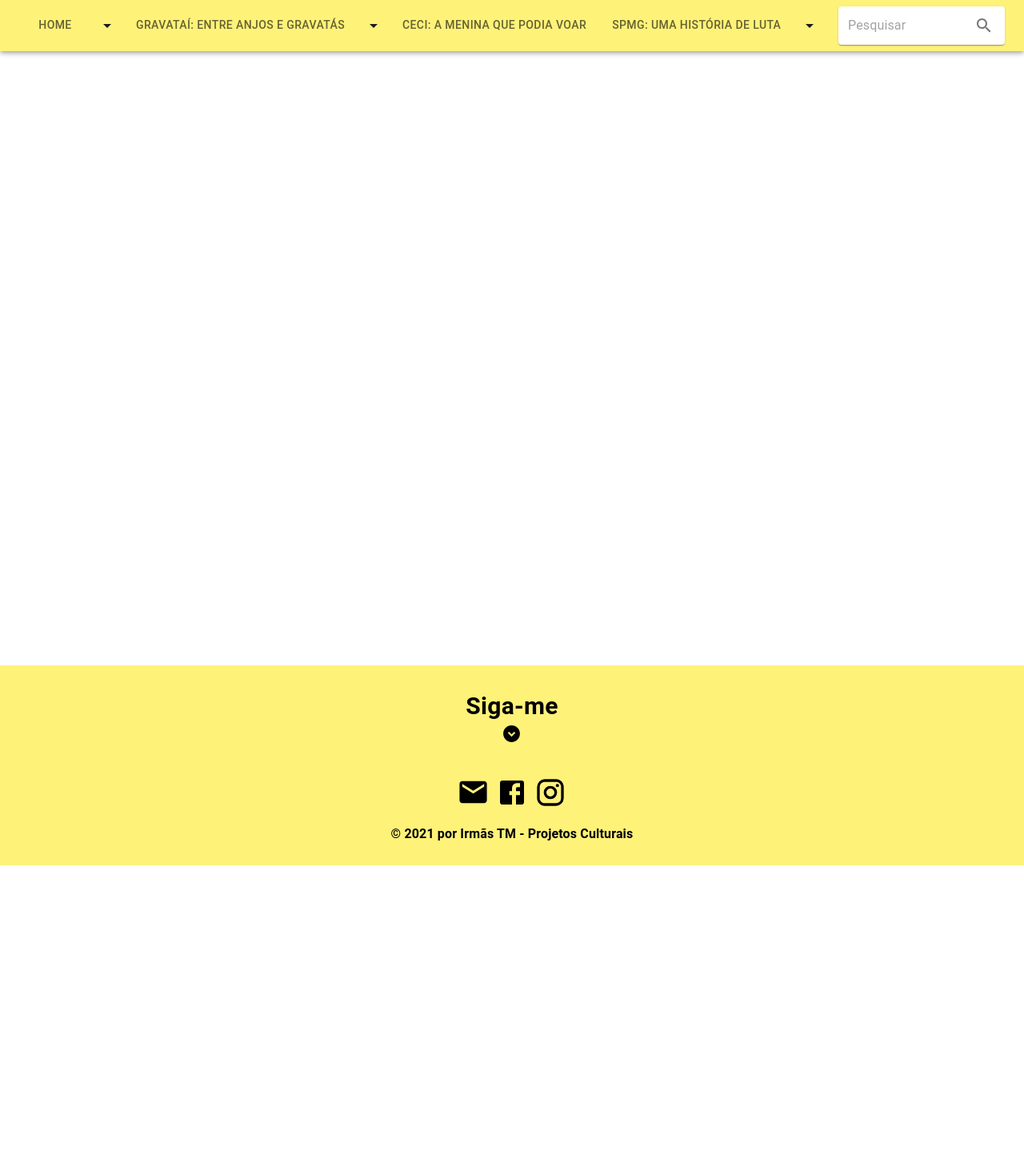
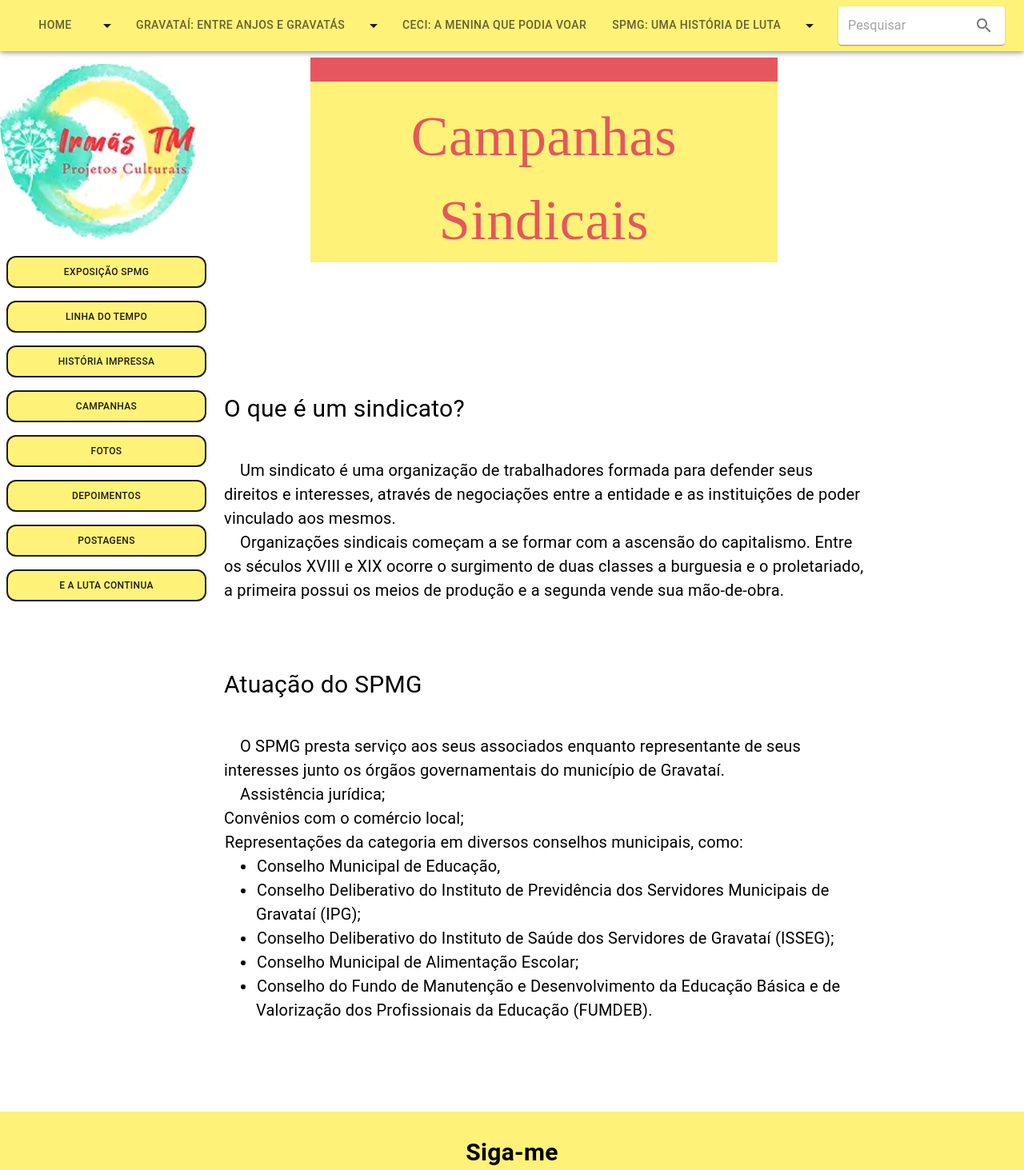
Before and after one commit to RuanF7/projetos_culturais_website, a Next.js app: page /spmg/campanhas/Campanhas in a window 1280 px wide. Shown: the top 1463 px of the page at 80% size. Before the commit the page ends 1082 px from the top, so only its background shows below. Built offline with nearby package versions, Linux system fonts and the light colour scheme.

Commit message:
feat: Campanhas

```diff
--- a/src/pages/spmg/campanhas/Campanhas.tsx
+++ b/src/pages/spmg/campanhas/Campanhas.tsx
@@ -1,8 +1,99 @@
+import SpmgButtons from '@/components/spmgButtons/SpmgButtons'
+import { Box, Typography } from '@mui/material'
 import React from 'react'
 
 function Campanhas() {
   return (
-    <div>Campanhas</div>
+    <>
+      <SpmgButtons />
+      <Box
+        sx={{
+          display: 'flex',
+          justifyContent: 'center',
+          flexDirection: 'column',
+          marginLeft: 10,
+        }}>
+        <Box
+          sx={{
+            display: 'flex',
+            flexDirection: 'column',
+            justifyContent: 'center',
+            alignItems: 'center',
+            padding: 10,
+          }}>
+          <Box sx={{ backgroundColor: 'secondary.main', width: 584, height: 30 }}>
+
+          </Box>
+          <Box sx={{
+            display: 'flex',
+            flexDirection: 'column',
+            justifyContent: 'center',
+            alignItems: 'center',
+            backgroundColor: 'primary.main',
+            width: 584,
+          }}>
+            <Typography className="irmastm"
+              sx={{
+                fontSize: 70,
+                display: 'flex',
+                fontFamily: 'HeyAugust',
+                textAlign: 'center',
+                paddingTop: 2,
+                color: 'secondary.main'
+              }}
+            >Campanhas Sindicais
+            </Typography>
+          </Box>
+          <Box sx={{
+            display: 'flex',
+            flexDirection: 'column',
+            justifyContent: 'center',
+            paddingTop: 20,
+            width: 800,
+          }}>
+            <Typography sx={{ textAlign: 'left', fontSize: 30, }}> O que é um sindicato?</Typography>
+            <Typography sx={{ textAlign: 'left', paddingTop: 5, textIndent: 20, fontSize: 20, }}>
+              Um sindicato é uma organização de trabalhadores formada para defender seus direitos e interesses, através de negociações entre a entidade e as instituições de poder vinculado aos mesmos.
+            </Typography>
+            <Typography sx={{ textAlign: 'left', textIndent: 20, fontSize: 20,}}>
+              Organizações sindicais começam a se formar com a ascensão do capitalismo. Entre os séculos XVIII e XIX ocorre o surgimento de duas classes a burguesia e o proletariado, a primeira possui os meios de produção e a segunda vende sua mão-de-obra.
+            </Typography>
+          </Box>
+          <Box sx={{
+            display: 'flex',
+             flexDirection: 'column',
+            justifyContent: 'center',
+            paddingTop: 10,
+            width: 800,
+          }}>
+            <Typography sx={{ textAlign: 'left', fontSize: 30, }}> Atuação do SPMG</Typography>
+            <Typography sx={{ textAlign: 'left', paddingTop: 5, textIndent: 20, fontSize: 20,}}>
+              O SPMG presta serviço aos seus associados enquanto representante de seus interesses junto os órgãos governamentais do município de Gravataí.            </Typography>
+            <Typography sx={{ textAlign: 'left', textIndent: 20, fontSize: 20, }}>
+              Assistência jurídica;
+              <br />
+              Convênios com o comércio local;
+              <br />
+              <Typography sx={{ textAlign: 'left', textIndent: 1, fontSize: 20, }}>
+                Representações da categoria em diversos conselhos municipais, como:
+                <ul>
+                  <li>Conselho Municipal de Educação,</li>
+                  <li>Conselho Deliberativo do Instituto de Previdência dos Servidores Municipais de Gravataí (IPG);</li>
+                  <li>Conselho Deliberativo do Instituto de Saúde dos Servidores de Gravataí (ISSEG);</li>
+                  <li>Conselho Municipal de Alimentação Escolar;</li>
+                  <li>Conselho do Fundo de Manutenção e Desenvolvimento da Educação Básica e de Valorização dos Profissionais da Educação (FUMDEB).</li>
+                </ul>
+              </Typography>
+            </Typography>
+
+
+
+
+
+          </Box>
+        </Box>
+      </Box >
+    </>
   )
 }
 
```
